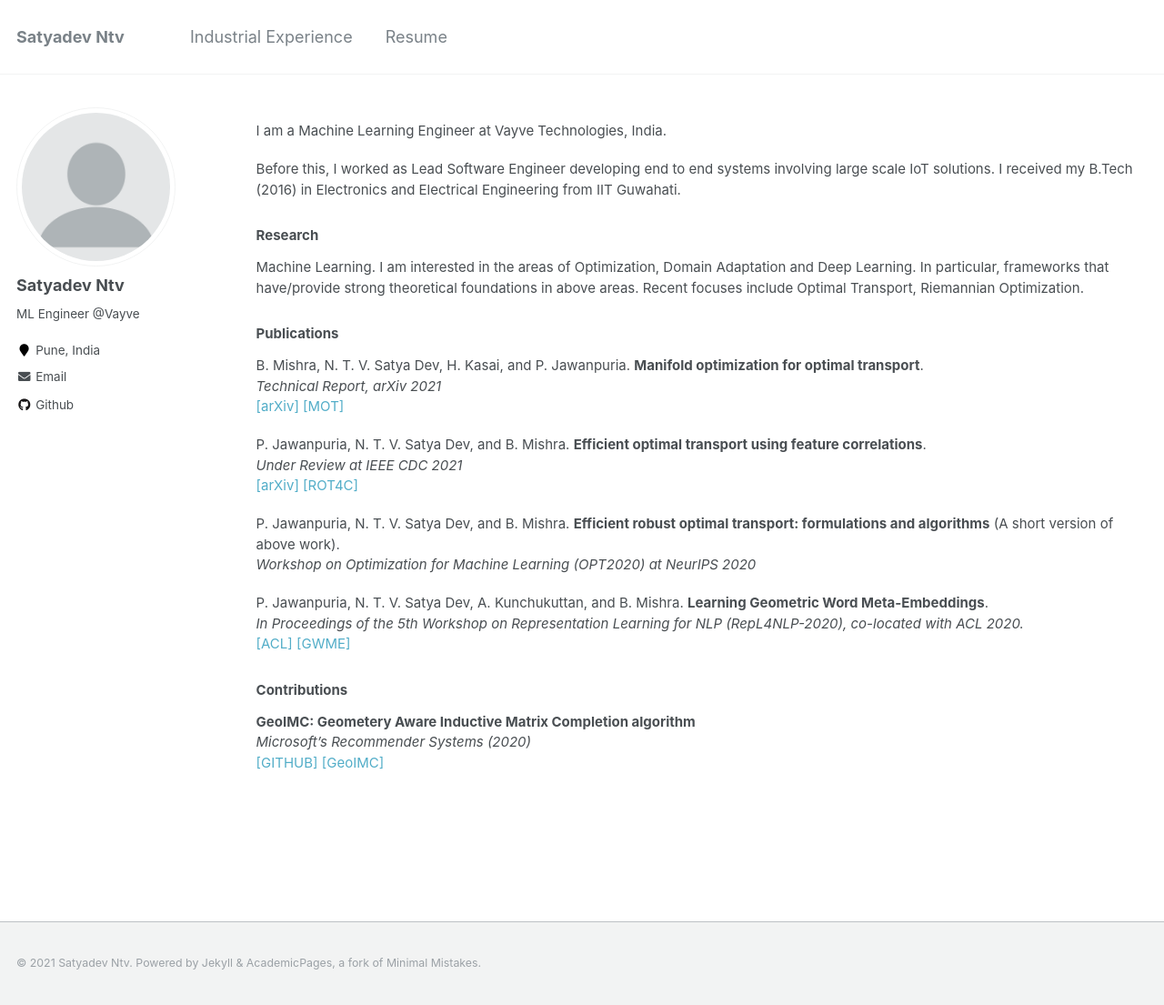
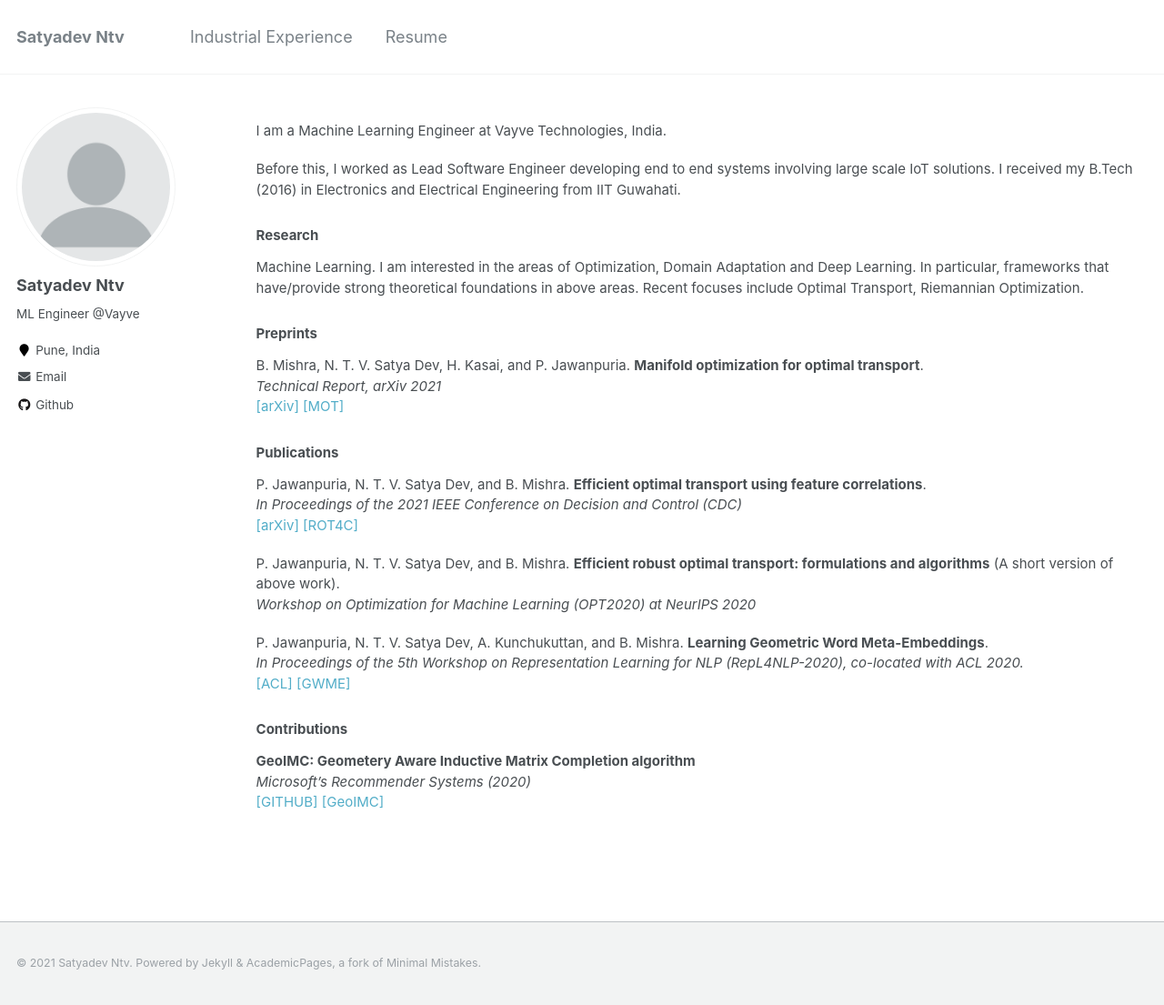
Before and after one commit to SatyadevNtv/satyadevntv.github.io, a Jekyll site: the page built from _pages/about.md, in a window 1280 px wide and 1105 px high. Shown: the whole window at 91% size. Built offline with Jekyll 4.4.1, drawn with Linux system fonts in a browser that asks for light colours.

Commit message:
Update pubs

```diff
--- a/_pages/about.md
+++ b/_pages/about.md
@@ -20,14 +20,17 @@ Machine Learning. I am interested in the areas of Optimization, Domain Adaptatio
 have/provide strong theoretical foundations in above areas. Recent focuses include Optimal Transport, Riemannian Optimization.
 
 
-### Publications
+### Preprints
 
 B. Mishra, N. T. V. Satya Dev, H. Kasai, and P. Jawanpuria. **Manifold optimization for optimal transport**.
 *Technical Report, arXiv 2021*
 [[arXiv]](https://arxiv.org/pdf/2103.00902.pdf) [[MOT]](https://github.com/satyadevntv/mot)
 
+
+### Publications
+
 P. Jawanpuria, N. T. V. Satya Dev, and B. Mishra. **Efficient optimal transport using feature correlations**.
-*Under Review at IEEE CDC 2021*
+*In Proceedings of the 2021 IEEE Conference on Decision and Control (CDC)*
 [[arXiv]](https://arxiv.org/pdf/2010.11852.pdf) [[ROT4C]](https://github.com/satyadevntv/rot4c)
 
 P. Jawanpuria, N. T. V. Satya Dev, and B. Mishra. **Efficient robust optimal transport: formulations and algorithms** (A short version of above work).
```
